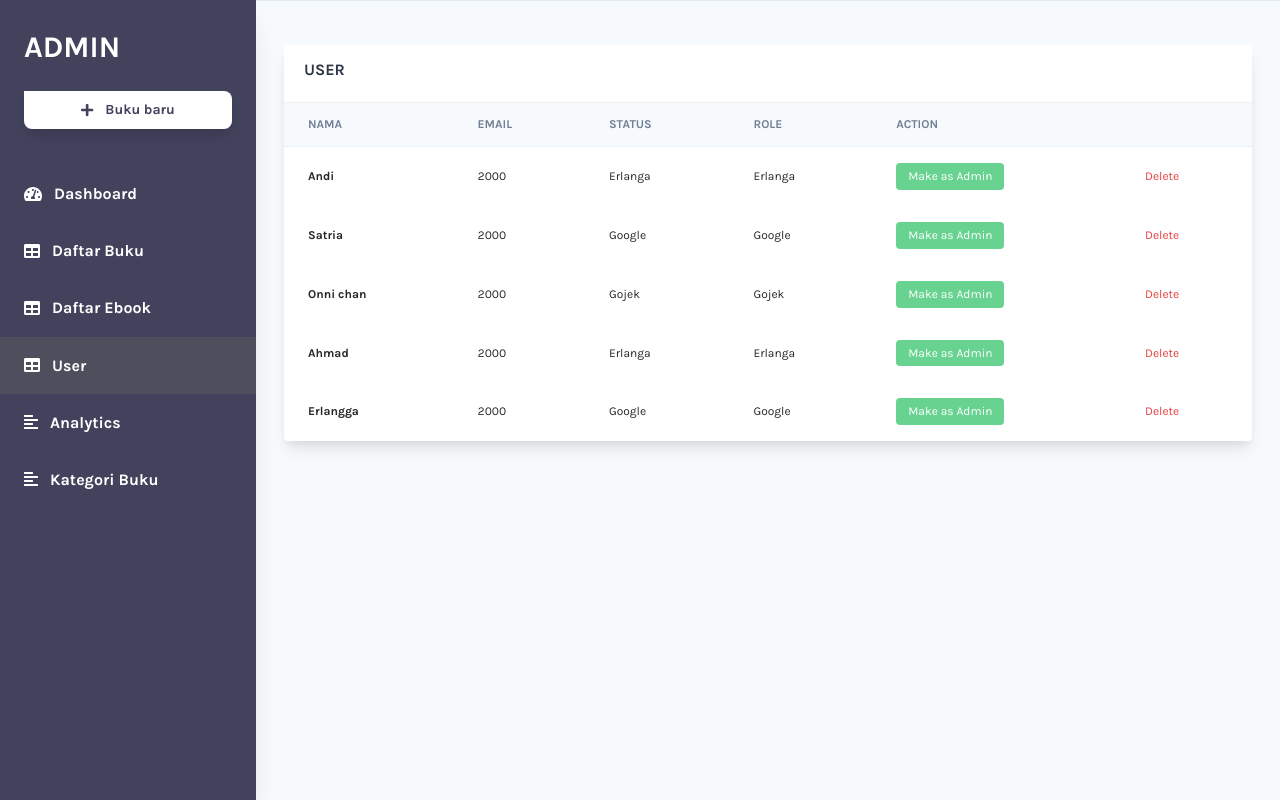
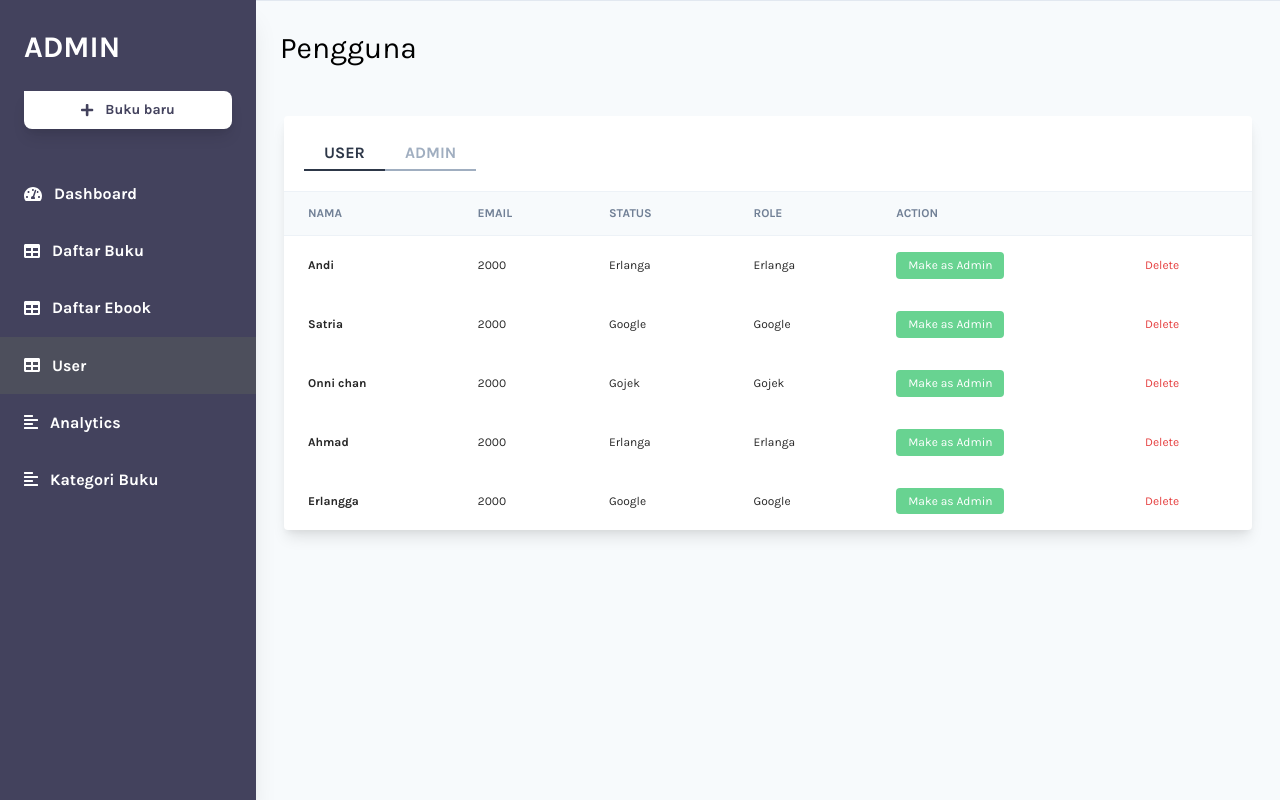
Before and after one commit to smatergithub/bni_library, a React (Create React App) app in the folder react/: page /admin/users in a window 1280 px wide. Built offline with nearby package versions, Linux system fonts and the light colour scheme.

Commit message:
Add tab user and admin

```diff
--- a/react/src/screen/admin/pages/users/index.js
+++ b/react/src/screen/admin/pages/users/index.js
@@ -36,6 +36,7 @@ const mockBookFavorite = [
 function User() {
   let [showModal, setShowModal] = useState(false);
   let [showModalDeletion, setShowModalDeletion] = useState(false);
+  let [activeTabs, setActiveTabs] = useState('user');
   return (
     <div className="w-full h-screen overflow-x-hidden border-t flex flex-col">
       <Modal title="Konfirmasi" open={showModal} onCLose={() => setShowModal(false)}>
@@ -49,13 +50,33 @@ function User() {
         <div className="my-5">Anda yakin untuk menghapus user ini?</div>
       </Modal>
       <main className="w-full flex-grow p-6">
+        <h1 className="w-full text-3xl text-black pb-6">Pengguna</h1>
         <div className="flex flex-wrap mt-5 px-1">
           <div className="w-full xl:w-12/12 mb-12 xl:mb-0">
             <div className="relative flex flex-col min-w-0 break-words bg-white w-full mb-6 shadow-lg rounded">
               <div className="rounded-t mb-0 px-4 py-3 border-0">
                 <div className="flex flex-wrap items-center">
-                  <div className="relative w-full px-1 max-w-full flex-grow flex-1">
-                    <h3 className="font-semibold text-base text-gray-800">USER</h3>
+                  <div className="relative w-full px-1 py-2 max-w-full flex flex-row  flex-1">
+                    <div
+                      className={`font-semibold text-base  px-5 py-1 border-b-2 ${
+                        activeTabs === 'user'
+                          ? 'border-gray-800 text-gray-800'
+                          : 'border-gray-500 text-gray-500'
+                      } cursor-pointer`}
+                      onClick={() => setActiveTabs('user')}
+                    >
+                      USER
+                    </div>
+                    <div
+                      className={`font-semibold text-base  px-5 py-1 border-b-2 ${
+                        activeTabs === 'admin'
+                          ? 'border-gray-800 text-gray-800'
+                          : 'border-gray-500 text-gray-500'
+                      } cursor-pointer`}
+                      onClick={() => setActiveTabs('admin')}
+                    >
+                      ADMIN
+                    </div>
                   </div>
                 </div>
               </div>
@@ -106,7 +127,7 @@ function User() {
                                 transition: 'all .15s ease',
                               }}
                             >
-                              Make as Admin
+                              {activeTabs === 'user' ? 'Make as Admin' : 'Make as User'}
                             </button>
                           </td>
                           <td className="border-t-0 px-6 align-middle border-l-0 border-r-0 text-xs whitespace-no-wrap p-4">
```
